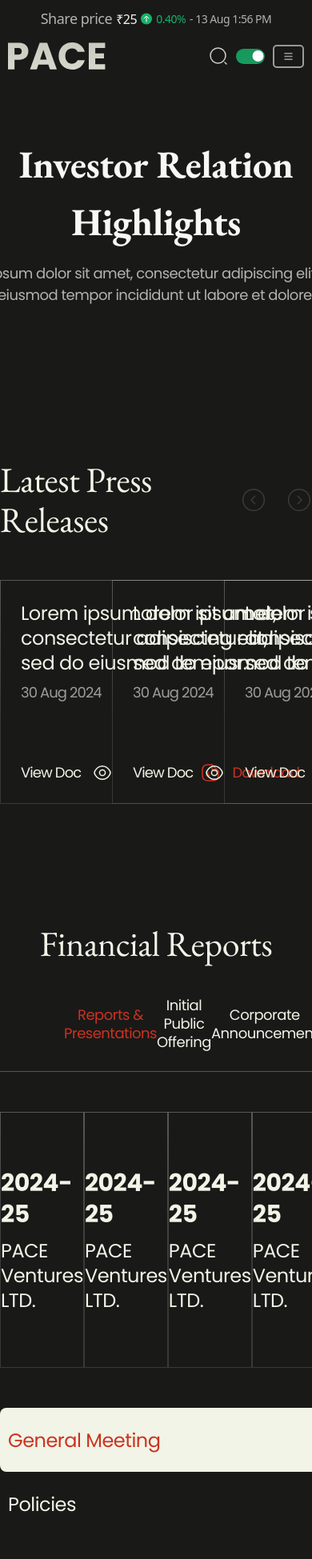
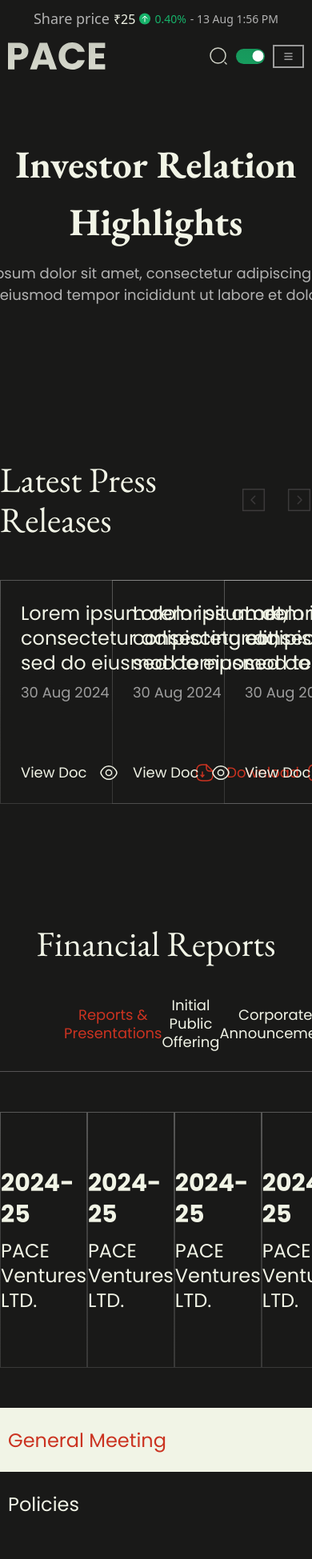
Before and after one commit to TarunRajpurohit123/pace-bussiness-website, a Next.js app in the folder pace-website/: page /investors in a window 390 px wide. Shown: the top 1949 px of the page at 80% size. Built offline with nearby package versions, Linux system fonts and the light colour scheme.

Commit message:
check description in detail
1. website border-radius:0;
2. website letter-spacing->0
3. website --pure color set

```diff
--- a/pace-website/src/app/globals.css
+++ b/pace-website/src/app/globals.css
@@ -4,11 +4,12 @@
 
 :root {
   font-size: 62.5%;
-  letter-spacing: -0.05em;
+  letter-spacing: 0rem;
 }
 
 * {
   scroll-behavior: smooth;
+  border-radius: 0 !important;
 }
 
 body {
@@ -17,14 +18,14 @@ body {
 
 .dark-mode {
   --pure: #f1f4e6;
-  --pure_F7: #f7f7f7;
+  --pure_F7: #f1f4e6;
   --primary-text: #b3b3b3;
   --mode-bg: #191918;
   --brandcard: #191918;
   --primary_01_black: #191918;
   --success: #17b26a;
-  --gray_25: #f9f9f9;
-  --gray_100: #e7e7e7;
+  --gray_25: #f1f4e6;
+  --gray_100: #f1f4e6;
   --gray_200: #cecece;
   --gray_400: #9d9d9d;
   --gray_500: #848384;
@@ -541,12 +542,12 @@ option:hover {
   color: var(--gray_100);
   font-size: 1.6rem;
   font-weight: 400;
-  letter-spacing: -0.05em;
+  letter-spacing: 0rem;
 }
 .acp__right > h1 {
   font-size: 2.8rem;
   font-weight: 700;
-  letter-spacing: -0.05em;
+  letter-spacing: 0rem;
   color: var(--pure_F7);
   margin-top: 1rem;
 }
@@ -585,7 +586,7 @@ option:hover {
 .aboutcards_section > h1 {
   font-size: 4.4rem;
   font-weight: 700;
-  letter-spacing: -0.05em;
+  letter-spacing: 0rem;
   color: var(--pure_F7);
   text-align: center;
 }
@@ -609,13 +610,13 @@ option:hover {
 .about__cta__section_wrapper > .about__cta__section > .cta_content > h1 {
   font-size: 6rem;
   font-weight: 700;
-  letter-spacing: -0.05em;
+  letter-spacing: 0rem;
   color: var(--pure_F7);
 }
 .about__cta__section_wrapper > .about__cta__section > .cta_content > p {
   font-size: 1.8rem;
   font-weight: 500;
-  letter-spacing: -0.05em;
+  letter-spacing: 0rem;
   color: var(--pure_F7);
   margin-top: 1.5rem;
 }
@@ -625,7 +626,7 @@ option:hover {
   font-weight: 500;
   font-size: 2rem;
   color: var(--gray_100);
-  letter-spacing: -0.05em;
+  letter-spacing: 0rem;
   border-radius: 0.4rem;
   display: flex;
   justify-content: center;
@@ -649,12 +650,12 @@ option:hover {
   color: var(--pure_F7);
   font-size: 4.8rem;
   font-weight: 700;
-  letter-spacing: -0.05em;
+  letter-spacing: 0rem;
 }
 .hero__two > p {
   font-size: 1.8rem;
   font-weight: 400;
-  letter-spacing: -0.05em;
+  letter-spacing: 0rem;
   color: var(--gray_400);
   width: 46.6rem;
   text-align: center;
@@ -684,7 +685,7 @@ option:hover {
   font-size: 2rem;
   font-weight: 500;
   line-height: 3rem;
-  letter-spacing: -0.05em;
+  letter-spacing: 0rem;
   text-align: center;
   transition: all 0.5s;
 }
@@ -695,7 +696,7 @@ option:hover {
   font-size: 2.4rem;
   font-weight: 700;
   line-height: 2.8rem;
-  letter-spacing: -0.05em;
+  letter-spacing: 0rem;
   text-align: left;
   color: var(--gray_100);
 }
@@ -703,7 +704,7 @@ option:hover {
   font-size: 4.4rem;
   font-weight: 700;
   line-height: 5.2rem;
-  letter-spacing: -0.05em;
+  letter-spacing: 0rem;
   text-align: left;
   color: var(--gray_100);
 }
@@ -723,7 +724,7 @@ option:hover {
   font-size: 4rem;
   font-weight: 700;
   line-height: 5.7rem;
-  letter-spacing: -0.05em;
+  letter-spacing: 0rem;
   text-align: center;
   color: var(--gray_100);
 }
@@ -743,7 +744,7 @@ option:hover {
   font-size: 4.4rem;
   font-weight: 700;
   line-height: 6.6rem;
-  letter-spacing: -0.05em;
+  letter-spacing: 0rem;
   text-align: center;
 }
 .home__welcome__section > p {
@@ -822,7 +823,7 @@ option:hover {
   font-size: 4.4rem;
   font-weight: 700;
   line-height: 5.7rem;
-  letter-spacing: -0.05em;
+  letter-spacing: 0rem;
   text-align: left;
   color: var(--pure);
 }
@@ -873,7 +874,7 @@ option:hover {
   font-size: 4.4rem;
   font-weight: 700;
   line-height: 6.6rem;
-  letter-spacing: -0.05em;
+  letter-spacing: 0rem;
   text-align: left;
 }
 .wc__left__content > h1 {
@@ -1272,7 +1273,7 @@ option:hover {
   font-size: 1.8rem;
   font-weight: 400;
   line-height: 2.4rem;
-  letter-spacing: -0.05em;
+  letter-spacing: 0rem;
   text-align: left;
   margin-top: 1rem;
   color: var(--gray_400);
@@ -1286,7 +1287,7 @@ option:hover {
   font-size: 1.8rem;
   font-weight: 400;
   line-height: 2.7rem;
-  letter-spacing: -0.05em;
+  letter-spacing: 0rem;
   text-align: left;
   display: flex;
   align-items: center;
@@ -1297,7 +1298,7 @@ option:hover {
   font-size: 1.8rem;
   font-weight: 400;
   line-height: 2.7rem;
-  letter-spacing: -0.05em;
+  letter-spacing: 0rem;
   text-align: left;
   margin-left: 1.5rem;
 }
@@ -1338,3 +1339,10 @@ option:hover {
     rgba(25, 25, 24, 0.2) 100%
   );
 }
+
+.tsiwtcher {
+  border-radius: 10rem !important;
+}
+.tsiwtcher--ball {
+  border-radius: 100% !important;
+}
--- a/pace-website/src/app/tablet-and-tablet.css
+++ b/pace-website/src/app/tablet-and-tablet.css
@@ -130,7 +130,7 @@
 @media (max-width: 1000px) {
   /* root */
   :root {
-    letter-spacing: -0.05em;
+    letter-spacing: 0rem;
   }
   /* navbar goes */
   #desktop__navbar {
--- a/pace-website/src/components/Button/Button.jsx
+++ b/pace-website/src/components/Button/Button.jsx
@@ -5,13 +5,11 @@ export default function Button({
   styles = null,
   key = null,
   type = "button",
-  ariaLabel = null,
   ...props
 }) {
   return (
     <>
       <button
-        aria-label={ariaLabel}
         type={type}
         key={key}
         style={styles}
--- a/pace-website/src/components/TSwitcher/TSwitcher.jsx
+++ b/pace-website/src/components/TSwitcher/TSwitcher.jsx
@@ -9,7 +9,7 @@ export default function TSwitcher() {
       <div className="website_switcher flex items-center">
         <div className="website_switcher_text gray_25-text">Theme Mode</div>
         <div
-          className={`ml-[1rem] cursor-pointer pointer-events-auto w-[3.6rem] h-[1.9rem] rounded-full p-1 transition duration-200 ease-in-out ${
+          className={`ml-[1rem] cursor-pointer tsiwtcher pointer-events-auto w-[3.6rem] h-[1.9rem] rounded-full p-1 transition duration-200 ease-in-out ${
             isSwitch ? "success-bg" : "back-gray_100 border-gray_100"
           } `}
           onClick={() => {
@@ -17,7 +17,7 @@ export default function TSwitcher() {
           }}
         >
           <div
-            className={`h-[1.4rem] w-[1.4rem] rounded-full bg-white shadow-sm ring-1 ring-slate-700/10 transition duration-200 ease-in-out ${
+            className={`h-[1.4rem] w-[1.4rem] tsiwtcher--ball rounded-full bg-white shadow-sm ring-1 ring-slate-700/10 transition duration-200 ease-in-out ${
               isSwitch && "translate-x-7"
             }`}
           ></div>
--- /dev/null
+++ b/pace-website/src/components/svgs/BlankLinkIcon.jsx
@@ -0,0 +1,3 @@
+export default function BlankLinkIcon() {
+  return <></>;
+}
--- a/pace-website/src/components/svgs/CircleArrowNextIcon.jsx
+++ b/pace-website/src/components/svgs/CircleArrowNextIcon.jsx
@@ -14,14 +14,25 @@ export default function CircleArrowNextIcon({
         xmlns="http://www.w3.org/2000/svg"
       >
         {isBorder && (
-          <path
-            d="M16.0001 29.3333C23.3639 29.3333 29.3334 23.3638 29.3334 16C29.3334 8.63616 23.3639 2.66663 16.0001 2.66663C8.63628 2.66663 2.66675 8.63616 2.66675 16C2.66675 23.3638 8.63628 29.3333 16.0001 29.3333Z"
+          <svg
+            width="32"
+            height="32"
+            viewBox="0 0 32 32"
+            xmlns="http://www.w3.org/2000/svg"
+          >
+            <rect
+              x="2.66675"
+              y="2.66663"
+              width="26.666"
+              height="26.666"
               stroke={color}
               strokeWidth="1.5"
               strokeMiterlimit="10"
               strokeLinecap="round"
               strokeLinejoin="round"
+              fill="none"
             />
+          </svg>
         )}
         <path
           d="M14.3201 20.7067L19.0134 16L14.3201 11.2933"
--- a/pace-website/src/components/svgs/CircleArrowPrevIcon.jsx
+++ b/pace-website/src/components/svgs/CircleArrowPrevIcon.jsx
@@ -12,14 +12,25 @@ export default function CircleArrowPrevIcon({
         xmlns="http://www.w3.org/2000/svg"
       >
         {isBorder && (
-          <path
-            d="M16.0001 29.3333C23.3639 29.3333 29.3334 23.3638 29.3334 16C29.3334 8.63616 23.3639 2.66663 16.0001 2.66663C8.63628 2.66663 2.66675 8.63616 2.66675 16C2.66675 23.3638 8.63628 29.3333 16.0001 29.3333Z"
-            stroke={color}
-            strokeWidth="1.5"
-            strokeMiterlimit="10"
-            strokeLinecap="round"
-            strokeLinejoin="round"
-          />
+          <svg
+            width="32"
+            height="32"
+            viewBox="0 0 32 32"
+            xmlns="http://www.w3.org/2000/svg"
+          >
+            <rect
+              x="2.66675"
+              y="2.66663"
+              width="26.666"
+              height="26.666"
+              stroke={color}
+              strokeWidth="1.5"
+              strokeMiterlimit="10"
+              strokeLinecap="square"
+              strokeLinejoin="square"
+              fill="none"
+            />
+          </svg>
         )}
 
         <path
--- a/pace-website/src/components/svgs/dotIcon.jsx
+++ b/pace-website/src/components/svgs/dotIcon.jsx
@@ -19,10 +19,11 @@ export default function DotIcon({
         style={styles}
         onClick={onClick}
       >
-        <circle
-          cx="4"
-          cy="4.5"
-          r="4"
+        <rect
+          x="0"
+          y="0"
+          width="8"
+          height="8"
           transform="rotate(-180 4 4.5)"
           fill={color}
         />
```
Also changed, not shown: pace-website/src/components/components/HomeBrands.jsx (+7 -7 lines), pace-website/public/ostilos__hover.png (added). Lines whose indentation alone changed are shown as unchanged.
